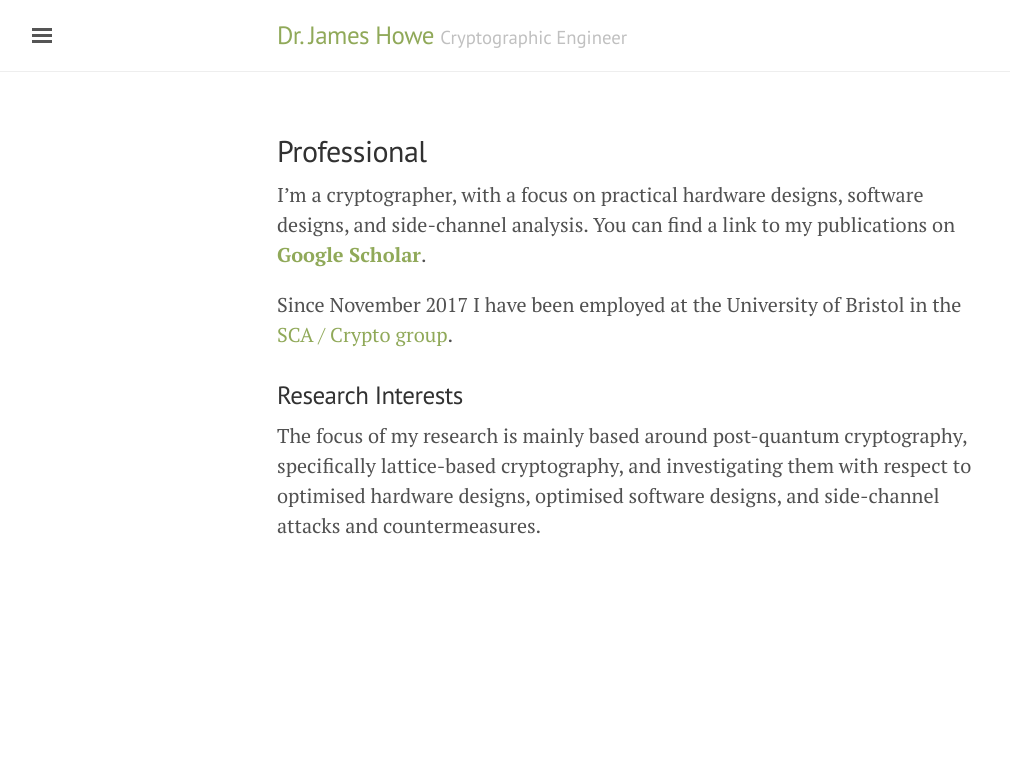
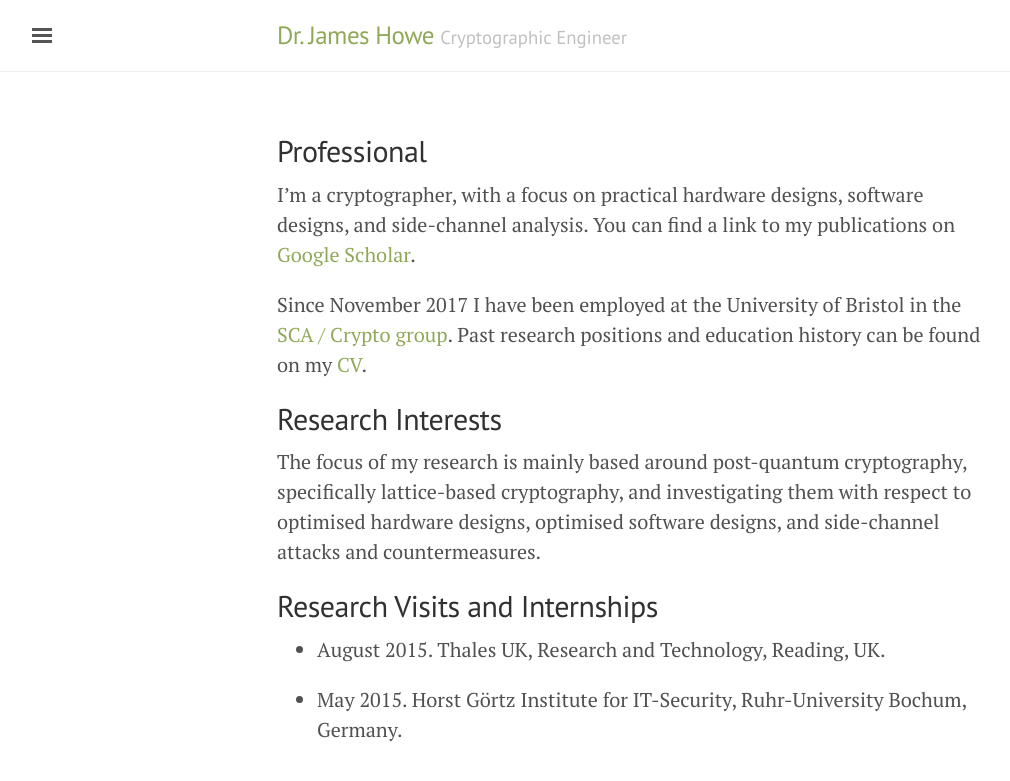
Before and after one commit to jameshoweee/jameshoweee.github.io, a Jekyll site: the page built from index.md, in a window 1280 px wide. Shown: the top 781 px of the page, without its empty margins (3-1013 px from the left). Built offline with Jekyll 4.4.1, drawn with Linux system fonts in a browser that asks for light colours.

Commit message:
Update index.md

```diff
--- a/index.md
+++ b/index.md
@@ -6,10 +6,16 @@ title: Home
 ## Professional
 
 I'm a cryptographer, with a focus on practical hardware designs, software designs, and side-channel analysis.
-You can find a link to my publications on [**Google Scholar**](https://scholar.google.co.uk/citations?user=LItUNn4AAAAJ&hl=en).
+You can find a link to my publications on [Google Scholar](https://scholar.google.co.uk/citations?user=LItUNn4AAAAJ&hl=en).
 
-Since November 2017 I have been employed at the University of Bristol in the [SCA / Crypto group](http://www.bristol-sca.com).
+Since November 2017 I have been employed at the University of Bristol in the [SCA / Crypto group](http://www.bristol-sca.com). Past research positions and education history can be found on my [CV](files/CV.pdf).
 
-### Research Interests
+## Research Interests
 
 The focus of my research is mainly based around post-quantum cryptography, specifically lattice-based cryptography, and investigating them with respect to optimised hardware designs, optimised software designs, and side-channel attacks and countermeasures.
+
+## Research Visits and Internships
+
+* August 2015. Thales UK, Research and Technology, Reading, UK.
+
+* May 2015. Horst Görtz Institute for IT-Security, Ruhr-University Bochum, Germany.
```
